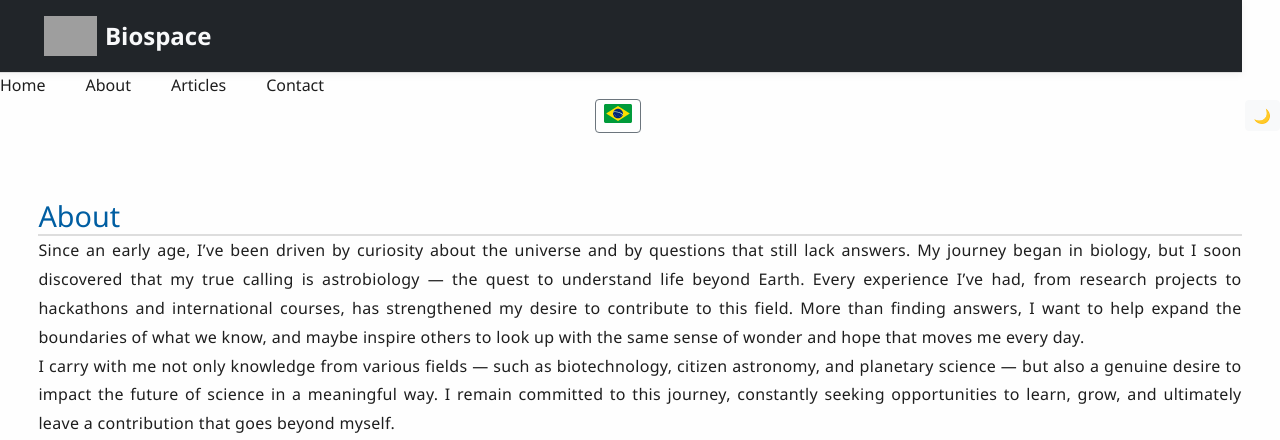
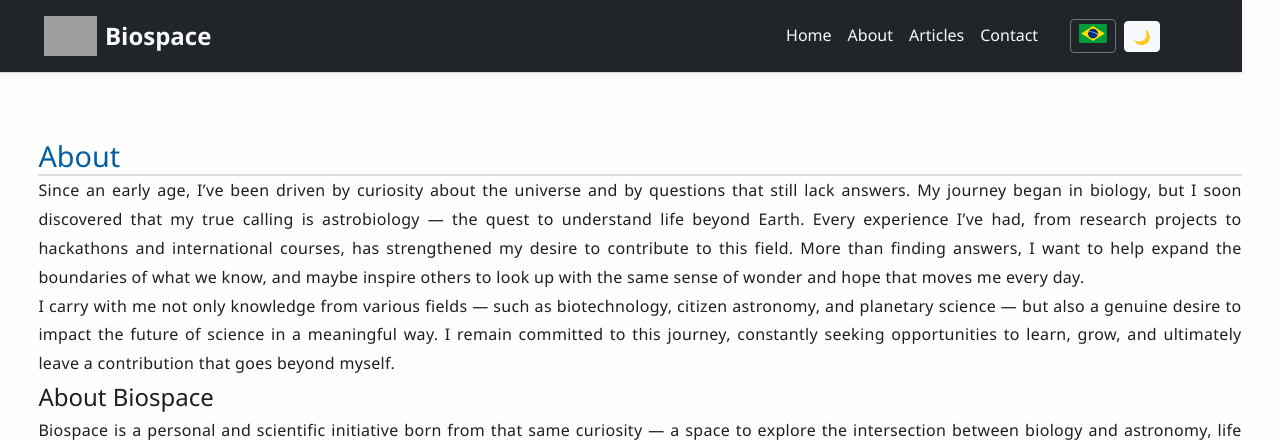
Before and after one commit to renaanc/biospace, a Django app: page /en/about/ in a window 1280 px wide. Shown: the top 440 px of the page. Run offline with Django 5.2, Linux system fonts and the light colour scheme; some libraries are stand-ins or nearby versions; grey boxes are pictures that could not be loaded.

Commit message:
core home att3

```diff
--- a/templates/core/base.html
+++ b/templates/core/base.html
@@ -13,33 +13,28 @@
   <body>
 <header class="site-header bg-dark text-light py-3">
   <div class="container d-flex justify-content-between align-items-center">
+
     <!-- Logo + título -->
     <div class="d-flex align-items-center gap-2">
-      <!-- Logo (pode trocar o caminho da imagem depois) -->
+      <!-- (Troque a imagem depois) -->
       <img src="{% static 'images/logo-placeholder.png' %}" alt="Biospace logo" height="40">
 
-      <!-- Título clicável -->
+      <!-- Título clicável que leva pra home -->
       <h1 class="m-0 fs-4">
-        <a href="{% url 'core:home.html' %}" class="text-decoration-none text-light fw-bold">
+        <a href="{% url 'core:home' %}" class="text-decoration-none text-light fw-bold">
           {% trans "Biospace" %}
         </a>
       </h1>
     </div>
 
-    <!-- Aqui você pode deixar o seletor de idioma, modo escuro etc -->
-    <div>
-      {% block header_extras %}{% endblock %}
-    </div>
-  </div>
-</header>
-          <nav class="site-nav">
-            <ul class="d-flex list-unstyled mb-0">
-              <li class="me-3"><a href="/">{% trans "Home" %}</a></li>
-              <li class="me-3"><a href="/about">{% trans "About" %}</a></li>
-              <li class="me-3"><a href="{% url 'articles:article_list' %}">{% trans "Articles" %}</a></li>
-              <li class="me-3"><a href="/contact">{% trans "Contact" %}</a></li>
+    <!-- Navegação -->
+    <nav class="d-flex align-items-center">
+      <ul class="d-flex list-unstyled mb-0 me-3">
+        <li class="me-3"><a href="/" class="text-light text-decoration-none">{% trans "Home" %}</a></li>
+        <li class="me-3"><a href="/about" class="text-light text-decoration-none">{% trans "About" %}</a></li>
+        <li class="me-3"><a href="{% url 'articles:article_list' %}" class="text-light text-decoration-none">{% trans "Articles" %}</a></li>
+        <li class="me-3"><a href="/contact" class="text-light text-decoration-none">{% trans "Contact" %}</a></li>
       </ul>
-          </nav>
 
       <!-- Botões de idioma e tema -->
       <div class="d-flex align-items-center gap-2">
@@ -61,8 +56,10 @@
 
         <button id="theme-toggle" class="btn btn-light btn-sm">🌙</button>
       </div>
+    </nav>
   </div>
 </header>
+
 
       <main>
         {% block content %}{% endblock %}
```
Lines whose indentation alone changed are shown as unchanged.
